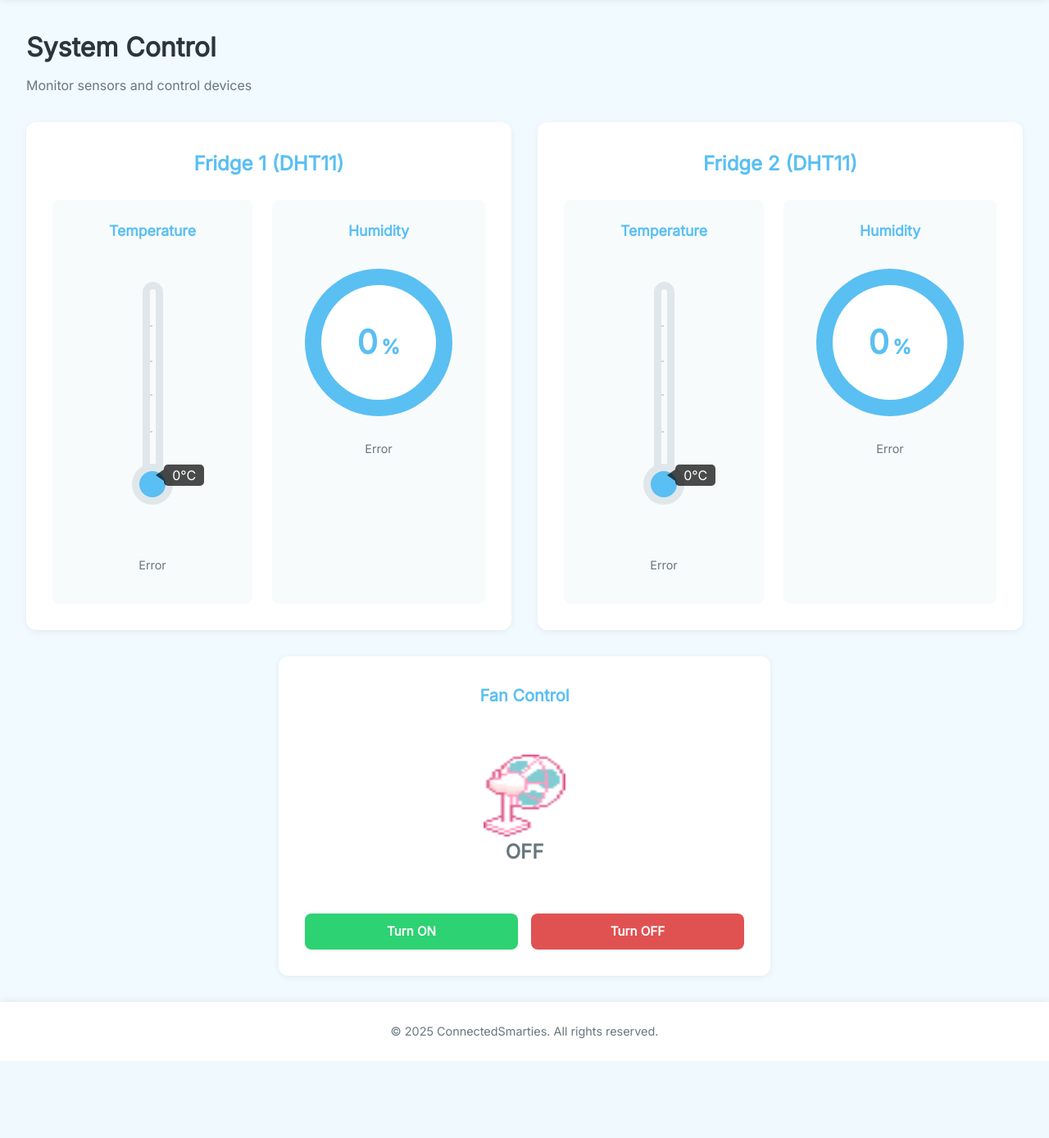
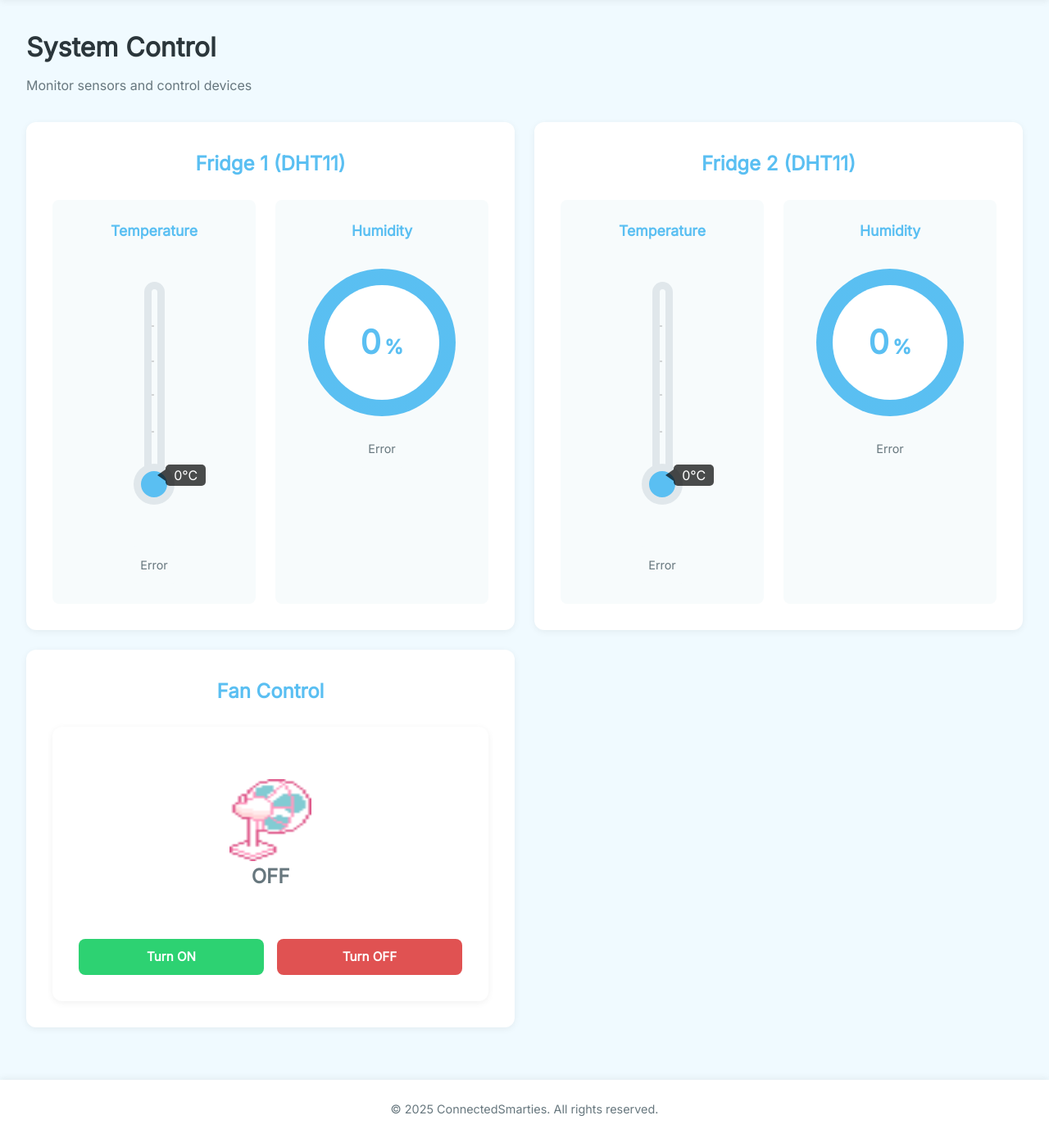
Before and after one commit to Vacheprime/ConnectedSmarties, a Python web app: template back-end/templates/home.html in a window 1280 px wide. Shown: the part 70-1459 px from the top of the page at 82% size. Before the commit the page ends 1365 px from the top, so only its background shows below. Run offline with Jinja, Linux system fonts and the light colour scheme; the template is opened without the code that fills it, so the values that code supplies are empty; some web fonts are replaced.

```diff
--- a/back-end/static/styles/home.css
+++ b/back-end/static/styles/home.css
@@ -17,7 +17,6 @@
   color: var(--color-primary);
   margin-bottom: 1.5rem;
   font-size: 1.25rem;
-  text-align: center;
 }
 
 .sensor-readings {
@@ -92,21 +91,29 @@
   flex-direction: column;
 }
 
-
-
 .fan-visual {
-  display: flexbox;
-  flex-direction: column;
   text-align: center;
-  align-items: center;
   padding: 2rem 0;
   margin-bottom: 1.5rem;
 }
 
-#electric_fan {
-  display: block;
-  margin-left: auto;
-  margin-right: auto;
+.fan-icon {
+  font-size: 5rem;
+  margin-bottom: 1rem;
+  transition: transform 0.3s;
+}
+
+.fan-icon.spinning {
+  animation: spin 1s linear infinite;
+}
+
+@keyframes spin {
+  from {
+    transform: rotate(0deg);
+  }
+  to {
+    transform: rotate(360deg);
+  }
 }
 
 .fan-status-text {
@@ -129,6 +136,7 @@
   flex: 1;
 }
 
+/* Updated layout for fridge sections */
 .fridges-container {
   display: grid;
   grid-template-columns: repeat(auto-fit, minmax(500px, 1fr));
@@ -173,7 +181,52 @@
   font-weight: 600;
 }
 
+/* Updated layout to display all cards in one row */
+.all-cards-container {
+  display: grid;
+  grid-template-columns: repeat(3, 1fr);
+  gap: 1.5rem;
+  margin-bottom: 2rem;
+}
+
+/* Responsive layout for smaller screens */
+@media (max-width: 1400px) {
+  .all-cards-container {
+    grid-template-columns: repeat(2, 1fr);
+  }
+}
+
+@media (max-width: 900px) {
+  .all-cards-container {
+    grid-template-columns: 1fr;
+  }
+}
+
+/* Updated fan section to fit in the row layout */
 .fan-section {
-  max-width: 600px;
-  margin: 0 auto;
+  display: flex;
+  flex-direction: column;
 }
+
+/* Updated fan card styling */
+.fan-card {
+  display: flex;
+  flex-direction: column;
+  flex: 1;
+  justify-content: space-between;
+}
+
+.fan-visual {
+  display: flex;
+  flex-direction: column;
+  text-align: center;
+  align-items: center;
+  padding: 2rem 0;
+  margin-bottom: 1.5rem;
+}
+
+#electric_fan {
+  display: block;
+  margin-left: auto;
+  margin-right: auto;
+}
--- a/back-end/templates/home.html
+++ b/back-end/templates/home.html
@@ -29,7 +29,8 @@
                 <p class="subtitle">Monitor sensors and control devices</p>
             </div>
 
-            <div class="fridges-container">
+            <!-- All cards in one row for efficiency -->
+            <div class="all-cards-container">
                 <!-- Fridge 1 -->
                 <div class="fridge-section">
                     <h2 class="fridge-title">Fridge 1 (DHT11)</h2>
@@ -105,19 +106,20 @@
                         </div>
                     </div>
                 </div>
-            </div>
 
                 <!-- Fan Control -->
-            <div class="fan-section">
+                <div class="fridge-section fan-section">
+                    <h2 class="fridge-title">Fan Control</h2>
                     <div class="fan-card">
-                    <h2>Fan Control</h2>
                         <div class="fan-visual">
-                        <img src="../static/images/electric_fan.gif" id="electric_fan" width="100" height="100" />
+                            <!-- Added electric fan GIF -->
+                            <img src="../static/images/electric_fan.gif" id="electric_fan" width="100" height="100" alt="Electric Fan" />
                             <p class="fan-status-text" id="fan-status-text">OFF</p>
                         </div>
                         <div class="fan-controls">
                             <button class="btn btn-success" id="fan-on-btn" onclick="controlFan('on')">Turn ON</button>
                             <button class="btn btn-danger" id="fan-off-btn" onclick="controlFan('off')">Turn OFF</button>
+                        </div>
                     </div>
                 </div>
             </div>
```
Lines whose indentation alone changed are shown as unchanged.
